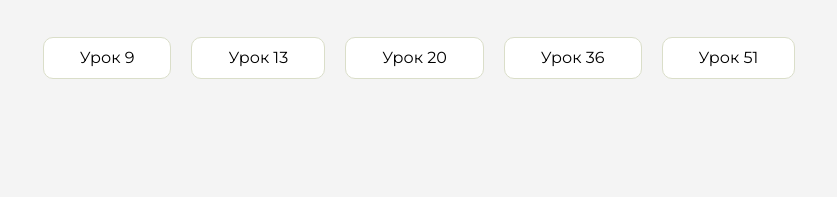
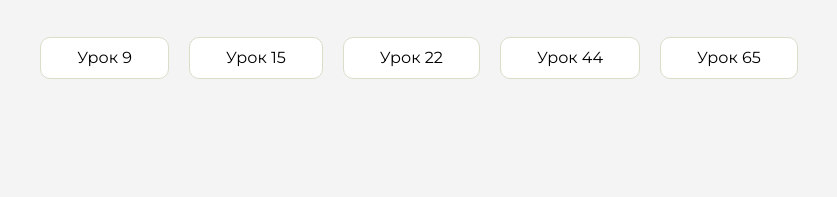
Before and after one commit to Vasiliy0982/homework, a plain HTML site: page index.html in a window 1280 px wide. Shown: the part 201-398 px from the top of the page, 419-1256 px from the left. Drawn offline with Linux system fonts and the light colour scheme.

Commit message:
Update index.html

```diff
--- a/index.html
+++ b/index.html
@@ -96,16 +96,16 @@
                         <a href="lesson 8/index.html">Урок 9</a>
                     </li>
                     <li class="content__list-item">
-                        <a href="lesson13/index.html">Урок 13</a>
+                        <a href="lesson13/index.html">Урок 15</a>
                     </li>
                     <li class="content__list-item">
-                        <a href="lesson20/index.html">Урок 20</a>
+                        <a href="lesson20/index.html">Урок 22</a>
                     </li>
                     <li class="content__list-item">
-                        <a href="lesson36/index.html">Урок 36</a>
+                        <a href="lesson36/index.html">Урок 44</a>
                     </li>
                     <li class="content__list-item">
-                        <a href="lesson51/index.html">Урок 51</a>
+                        <a href="lesson51/index.html">Урок 65</a>
                     </li>
                 </ul>
             </div>
```
